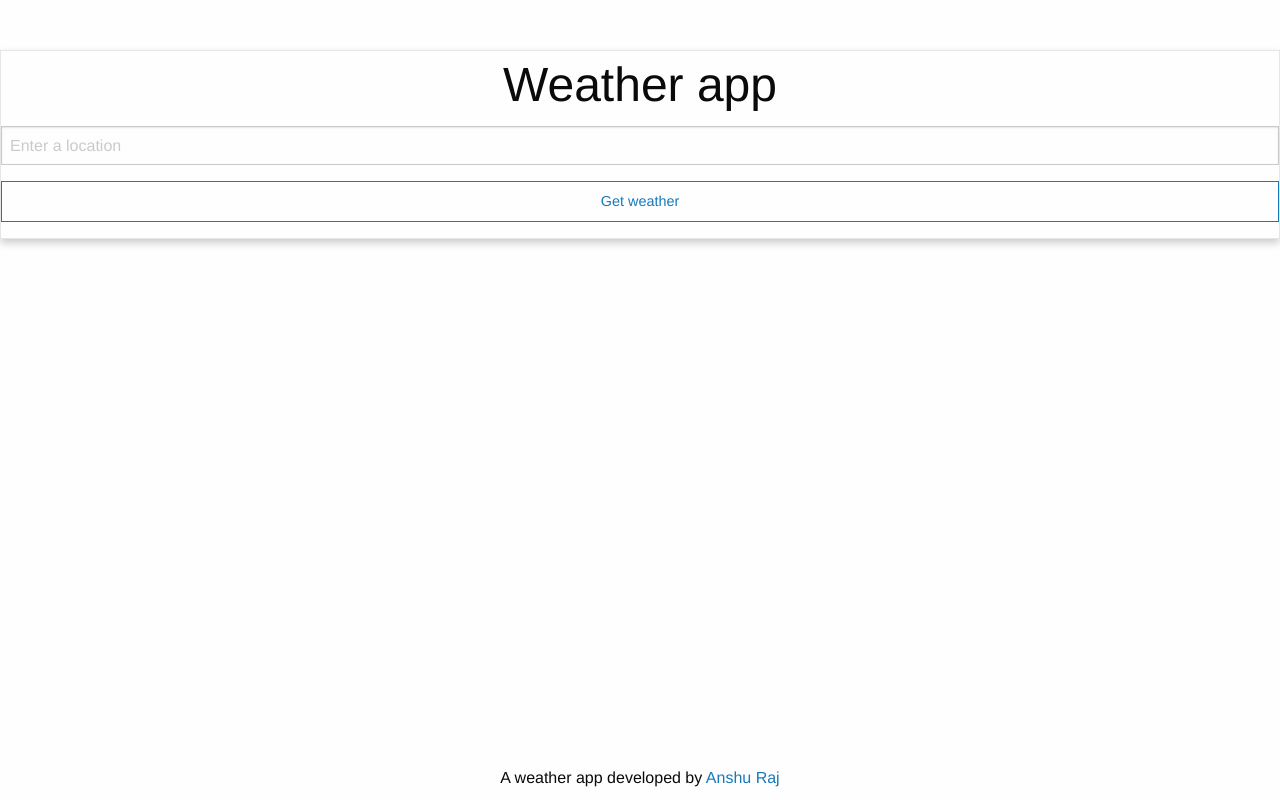
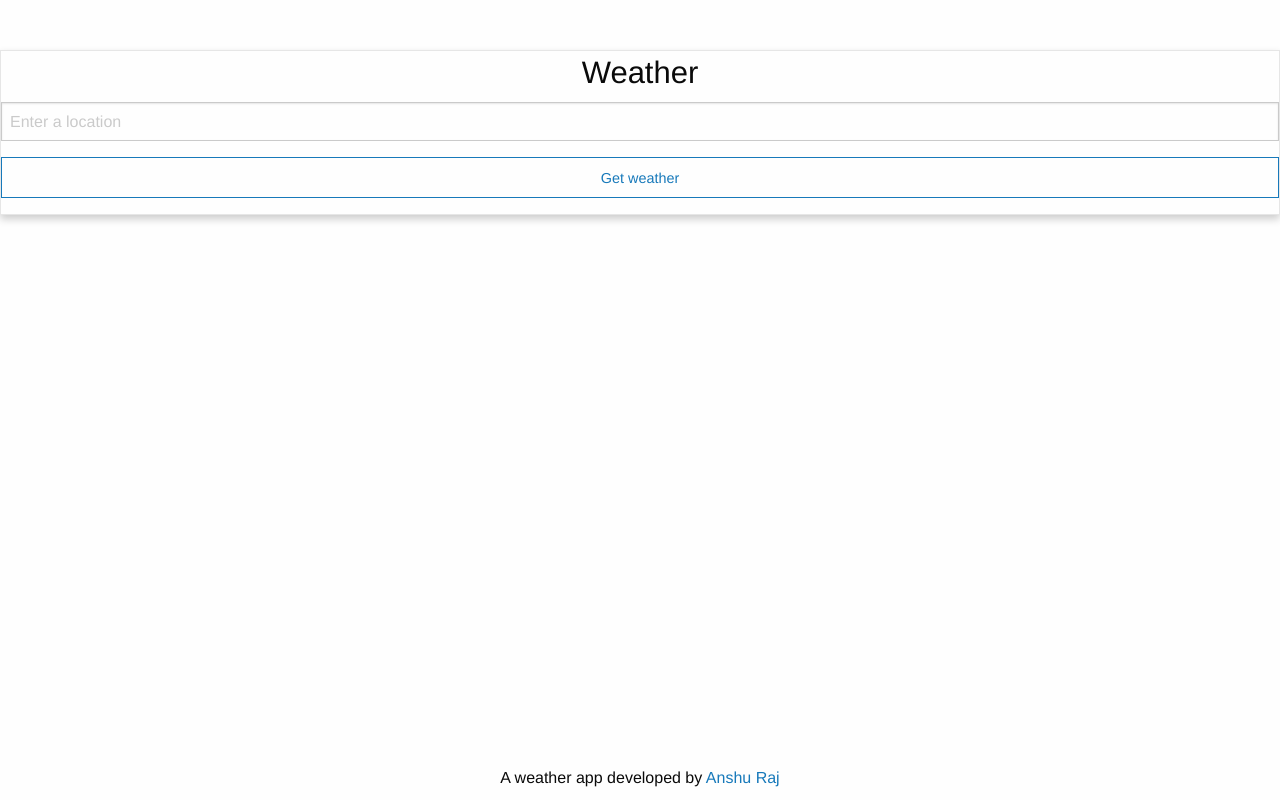
Before and after one commit to anshuraj/weather-react, a React (Create React App) app: page / in a window 1280 px wide. Built offline with nearby package versions, Linux system fonts and the light colour scheme.

Commit message:
Added more weather data. Restructured components.

```diff
--- /dev/null
+++ b/src/components/About.js
@@ -0,0 +1,13 @@
+import React from 'react';
+
+class About extends React.Component {
+  render () {
+    return (
+      <div className="bottom">
+        A weather app developed by <a href="https://anshuraj.github.io">Anshu Raj</a>
+      </div>
+    );
+  }
+}
+
+export default About;
--- a/src/components/Weather.js
+++ b/src/components/Weather.js
@@ -1,67 +1,15 @@
 import React from 'react';
-import '../css/Weather.css'
-
-
-class About extends React.Component {
-  render () {
-    return (
-			<div className="bottom">A weather app developed by <a href="https://anshuraj.github.io">Anshu Raj</a></div>
-    );
-  }
-}
-
-class WeatherDisplay extends React.Component {
-  render () {
-    var {location, temp} = this.props;
-
-    return (
-      <h4 className="text-center">Weather in {location} is {temp} &deg;C</h4>
-    );
-  }
-}
-
-class WeatherForm extends React.Component {
-  constructor(props) {
-    super(props);
-    this.state = {location: ''};
-
-    this.onFormSubmit = this.onFormSubmit.bind(this);
-    this.handleChange = this.handleChange.bind(this);
-
-  }
-
-  onFormSubmit (e) {
-    e.preventDefault();
-    var location = this.state.location;
-    this.setState({location: ''});
-
-    if(location.length > 0)
-      this.props.onNewLocation(location);
-  }
-
-  handleChange (e) {
-    this.setState({location: e.target.value});
-  }
-
-  render () {
-    return (
-      <div>
-        <h1 className="text-center">Weather app</h1>
-        <form onSubmit={this.onFormSubmit}>
-          <input type='text' placeholder='Enter a location' value={this.state.location} onChange={this.handleChange}></input>
-          <button className="hollow button expanded">Get weather</button>
-        </form>
-      </div>
-    );
-  }
-}
+import About from './About';
+import WeatherForm from './WeatherForm';
+import WeatherDisplay from './WeatherDisplay';
+import '../css/Weather.css';
 
 class Weather extends React.Component {
   constructor (props) {
     super(props);
     this.state = {
-      location: '',
-      temp: ''
+      current: {},
+      location: {},
     }
   }
 
@@ -79,10 +27,9 @@ class Weather extends React.Component {
     }).then(function(res){
 
       if (res.location){
-
         that.setState({
-          location: res.location.name,
-          temp: res.current.temp_c,
+          location: res.location,
+          current: res.current,
           isLoading: false
         });
       } else if(res.error){
@@ -93,20 +40,26 @@ class Weather extends React.Component {
   }
 
   render () {
-    var {isLoading, location, temp} = this.state;
+    var {
+      current,
+      location,
+      isLoading,
+    } = this.state;
     function loading () {
       if(isLoading){
         return <h3>Fetching weather...</h3>
-      } else if(temp && location){
-        return <WeatherDisplay location={location} temp={temp}/>
+      } else if(current.hasOwnProperty('temp_c') && location.hasOwnProperty('name')){
+        return (
+          <WeatherDisplay
+            location={location}
+            current={current} />
+        );
       }
     }
 
     return (
       <div>
         <div className="small-centered medium-6 large-5 columns card">
-
-          {/* <WeatherForm onNewLocation={this.handleNewLocation.bind(this)}/> */}
           <WeatherForm onNewLocation={(e) => this.handleNewLocation(e)} />
           {loading()}
         </div>
--- /dev/null
+++ b/src/components/WeatherDisplay.js
@@ -0,0 +1,32 @@
+import React from 'react';
+
+class WeatherDisplay extends React.Component {
+  render () {
+    var {
+      current,
+      location
+    } = this.props;
+    return (
+      <div className="text-center">
+        <h4>Temperature in {location.name}
+          {location.region ? ', ' + location.region : ''}, {location.country} is {current.temp_c} &deg;C
+        </h4><br />
+        Feels like {current.feelslike_c} &deg;C <br />
+        Precipitation {current.precip_mm}mm <br />
+        Humidity {current.humidity}% <br />
+        Clouds {current.cloud}% <br />
+        Wind {current.wind_kph} kmph <br />
+        Visibility {current.vis_km}km <br />
+        {current.condition ?
+          <div>
+            {current.condition.text} <img src={current.condition.icon} alt="cloudiness" /> <br />
+          </div> :
+          null
+        }
+        Last updated on {current.last_updated} <br />
+      </div>
+    );
+  }
+}
+
+export default WeatherDisplay;
--- /dev/null
+++ b/src/components/WeatherForm.js
@@ -0,0 +1,42 @@
+import React from 'react';
+
+class WeatherForm extends React.Component {
+  constructor(props) {
+    super(props);
+    this.state = {
+      location: ''
+    };
+  }
+
+  onFormSubmit = (e) => {
+    e.preventDefault();
+    var location = this.state.location;
+    this.setState({location: ''});
+
+    if(location.length > 0)
+      this.props.onNewLocation(location);
+  }
+
+  handleChange = (e) => {
+    this.setState({location: e.target.value});
+  }
+
+  render () {
+    return (
+      <div>
+        <h3 className="text-center">Weather</h3>
+        <form onSubmit={this.onFormSubmit}>
+          <input
+            type='text'
+            value={this.state.location}
+            onChange={this.handleChange}
+            placeholder='Enter a location'>
+          </input>
+          <button className="hollow button expanded">Get weather</button>
+        </form>
+      </div>
+    );
+  }
+}
+
+export default WeatherForm;
```
